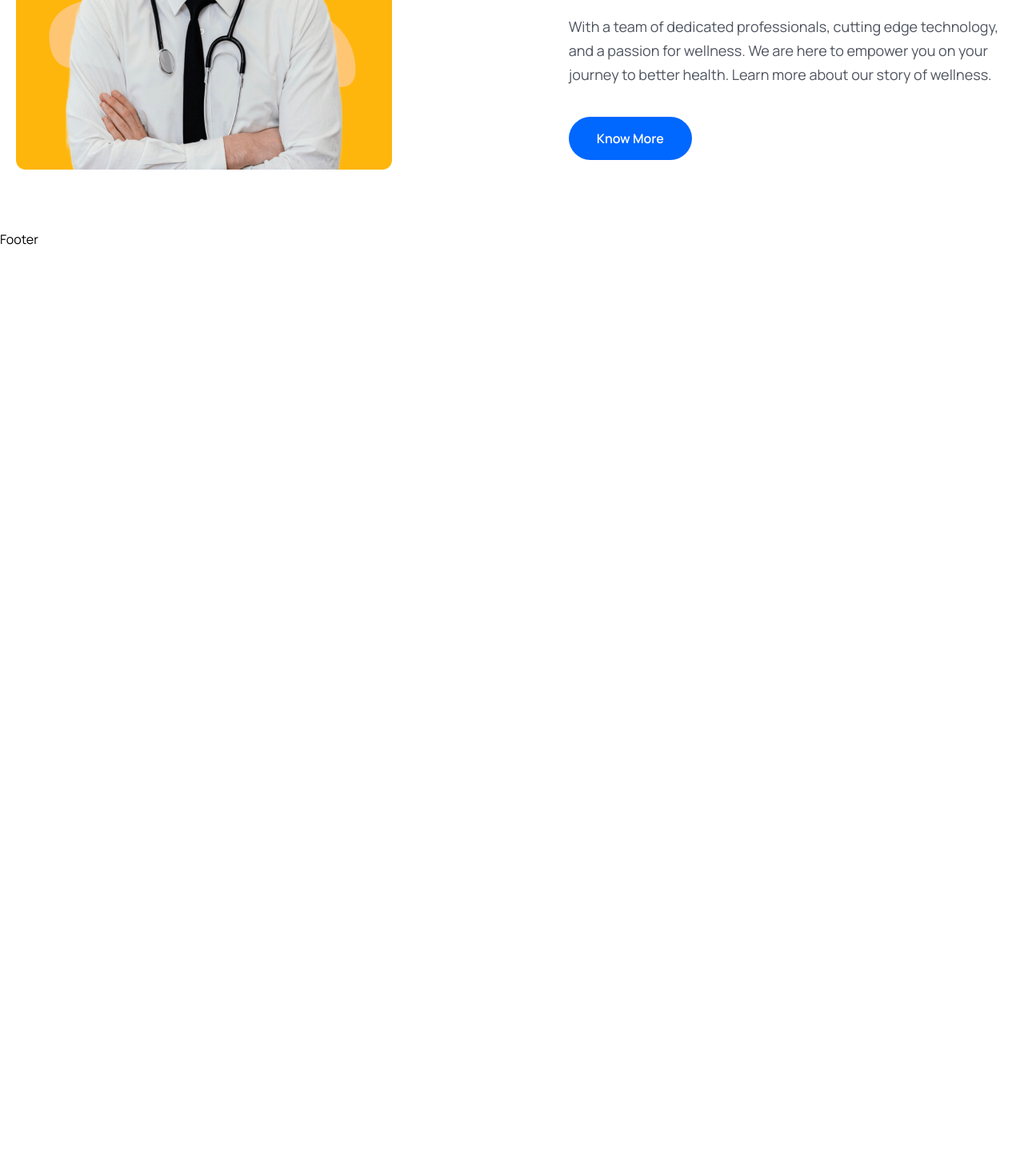
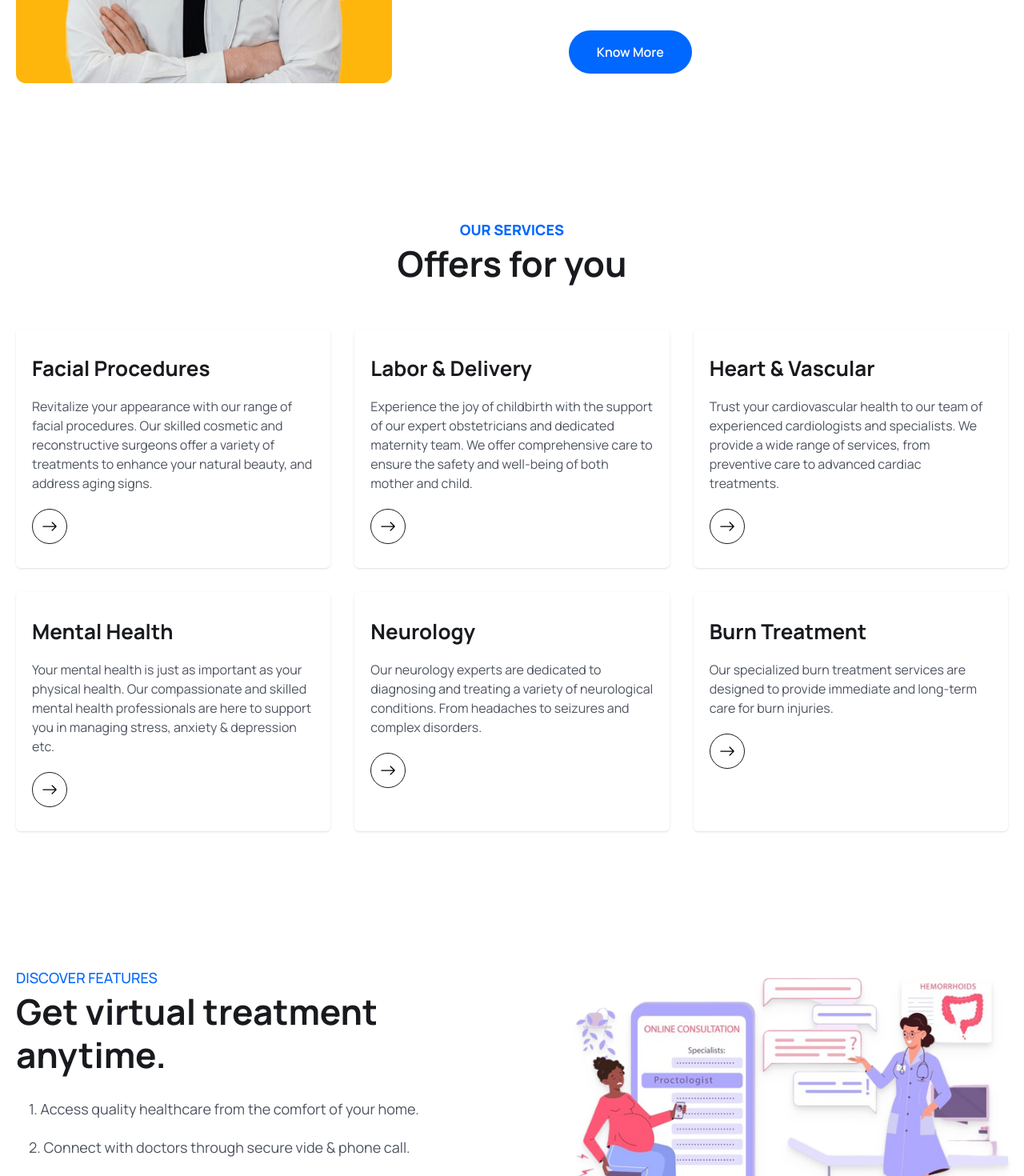
Before and after one commit to MohitCode17/doctor-appointment-system, a React (Vite) app in the folder client/: page / in a window 1280 px wide. Shown: the part 2042-3512 px from the top of the page at 80% size. Before the commit the page ends 2353 px from the top, so only its background shows below. Built offline with nearby package versions, Linux system fonts and the light colour scheme.

Commit message:
create services and featured section ui

```diff
--- a/client/src/assets/data/services.js
+++ b/client/src/assets/data/services.js
@@ -1,38 +1,26 @@
 export const services = [
   {
-    name: "Cancer Care",
-    desc: "World-class care for everyone. Our health System offers unmatched, expert health care. From the lab to the clinic.",
-    bgColor: "rgba(254, 182, 13, .2)",
-    textColor: "#FEB60D",
+    name: "Facial Procedures",
+    desc: "Revitalize your appearance with our range of facial procedures. Our skilled cosmetic and reconstructive surgeons offer a variety of treatments to enhance your natural beauty, and address aging signs.",
   },
   {
     name: "Labor & Delivery",
-    desc: "World-class care for everyone. Our health System offers unmatched, expert health care. From the lab to the clinic.",
-    bgColor: "rgba(151, 113, 255, .2)",
-    textColor: "#9771FF",
+    desc: "Experience the joy of childbirth with the support of our expert obstetricians and dedicated maternity team. We offer comprehensive care to ensure the safety and well-being of both mother and child.",
   },
   {
     name: "Heart & Vascular",
-    desc: "World-class care for everyone. Our health System offers unmatched, expert health care. From the lab to the clinic.",
-    bgColor: "rgba(1, 181, 197, .2)",
-    textColor: "#01B5C5",
+    desc: "Trust your cardiovascular health to our team of experienced cardiologists and specialists. We provide a wide range of services, from preventive care to advanced cardiac treatments.",
   },
   {
     name: "Mental Health",
-    desc: "World-class care for everyone. Our health System offers unmatched, expert health care. From the lab to the clinic.",
-    bgColor: "rgba(1, 181, 197, .2)",
-    textColor: "#01B5C5",
+    desc: " Your mental health is just as important as your physical health. Our compassionate and skilled mental health professionals are here to support you in managing stress, anxiety & depression etc.",
   },
   {
     name: "Neurology",
-    desc: "World-class care for everyone. Our health System offers unmatched, expert health care. From the lab to the clinic.",
-    bgColor: "rgba(254, 182, 13, .2)",
-    textColor: "#FEB60D",
+    desc: "Our neurology experts are dedicated to diagnosing and treating a variety of neurological conditions. From headaches to seizures and complex disorders.",
   },
   {
     name: "Burn Treatment",
-    desc: "World-class care for everyone. Our health System offers unmatched, expert health care. From the lab to the clinic.",
-    bgColor: "rgba(151, 113, 255, .2)",
-    textColor: "#9771FF",
+    desc: " Our specialized burn treatment services are designed to provide immediate and long-term care for burn injuries.",
   },
 ];
--- /dev/null
+++ b/client/src/components/Services/ServicesCard.jsx
@@ -0,0 +1,23 @@
+import { BsArrowRight } from "react-icons/bs";
+import { Link } from "react-router-dom";
+
+const ServicesCard = ({ item }) => {
+  const { name, desc } = item;
+  return (
+    <div className="py-[30px] px-3 lg:px-5 shadow rounded-md group hover:bg-primaryColor cursor-default">
+      <h2 className="text-[26px] text-headingColor group-hover:text-white font-[700]">
+        {name}
+      </h2>
+      <p className="text-[16px] leading-6 font-[400] text-textColor mt-4 group-hover:text-white">
+        {desc}
+      </p>
+      <Link to={"/doctors"}>
+        <div className="w-[44px] h-[44px] rounded-full flex items-center justify-center mt-5 border border-solid border-[#181A1E] cursor-pointer group-hover:border-white group-hover:text-white">
+          <BsArrowRight size={20} />
+        </div>
+      </Link>
+    </div>
+  );
+};
+
+export default ServicesCard;
--- /dev/null
+++ b/client/src/components/Services/ServicesList.jsx
@@ -0,0 +1,14 @@
+import { services } from "../../assets/data/services";
+import ServicesCard from "./ServicesCard";
+
+const ServicesList = () => {
+  return (
+    <div className="grid grid-cols-1 md:grid-cols-2 lg:grid-cols-3 gap-5 lg:gap-[30px] mt-[30px] lg:mt-[55px]">
+      {services.map((item, index) => (
+        <ServicesCard item={item} index={index} key={index} />
+      ))}
+    </div>
+  );
+};
+
+export default ServicesList;
--- /dev/null
+++ b/client/src/pages/Featured.jsx
@@ -0,0 +1,49 @@
+import { Link } from "react-router-dom";
+import appointmentImg from "../assets/images/appointment.png";
+
+const Featured = () => {
+  return (
+    <section>
+      <div className="container">
+        <div className="flex items-center justify-between flex-col lg:flex-row">
+          {/* left side featured section */}
+          <div className="xl:w-[670px]">
+            <p className="text_para text-primaryColor font-[500] uppercase">
+              Discover features
+            </p>
+            <h2 className="heading">
+              Get virtual treatment <br /> anytime.
+            </h2>
+
+            {/* List items */}
+            <ul className="pl-4 pt-2">
+              <li className="text_para">
+                1. Access quality healthcare from the comfort of your home.
+              </li>
+              <li className="text_para">
+                2. Connect with doctors through secure vide & phone call.
+              </li>
+              <li className="text_para">
+                3. Schedule virtual follow-up appointments to monitor your
+                health.
+              </li>
+            </ul>
+            <Link to={"/"}>
+              <button className="btn">Learn more</button>
+            </Link>
+          </div>
+          {/* right side featured section */}
+          <div className="drop-shadow-lg">
+            <img
+              src={appointmentImg}
+              alt="virtual-appointment"
+              className="w-full md:w-[550px] mx-auto"
+            />
+          </div>
+        </div>
+      </div>
+    </section>
+  );
+};
+
+export default Featured;
--- a/client/src/pages/Home.jsx
+++ b/client/src/pages/Home.jsx
@@ -8,6 +8,8 @@ import iconThree from "../assets/images/icon03.png";
 import { Link } from "react-router-dom";
 import { BsArrowRight } from "react-icons/bs";
 import About from "./About";
+import ServicesList from "../components/Services/ServicesList";
+import Featured from "./Featured";
 
 const Home = () => {
   return (
@@ -80,11 +82,6 @@ const Home = () => {
             <h2 className="heading text-center">
               Your Journey to Better Health, Simplified
             </h2>
-            <p className="text_para text-center">
-              Discover how our Doctor Appointment Booking application
-              streamlines the process of finding the right doctor, convenient
-              locations, and booking appointments, all in one place.
-            </p>
           </div>
           {/* cards */}
           <div className="grid grid-cols-1 md:grid-cols-2 lg:grid-cols-3 gap-5 lg:gap-[30px] mt-[30px] lg:mt[55px]">
@@ -156,6 +153,23 @@ const Home = () => {
       {/* ====================================================================================== */}
       {/* Know about us section */}
       <About />
+      {/* ====================================================================================== */}
+      {/* Our services */}
+      <section>
+        <div className="container">
+          <div className="lg:w-[580px] mx-auto">
+            <p className="text-center text_para text-primaryColor font-[800] uppercase">
+              Our Services
+            </p>
+            <h2 className="heading text-center">Offers for you</h2>
+          </div>
+          {/* Services list */}
+          <ServicesList />
+        </div>
+      </section>
+      {/* ====================================================================================== */}
+      {/* Our featured Section */}
+      <Featured />
     </>
   );
 };
```
Also changed, not shown: client/src/assets/images/appointment.png (added).
